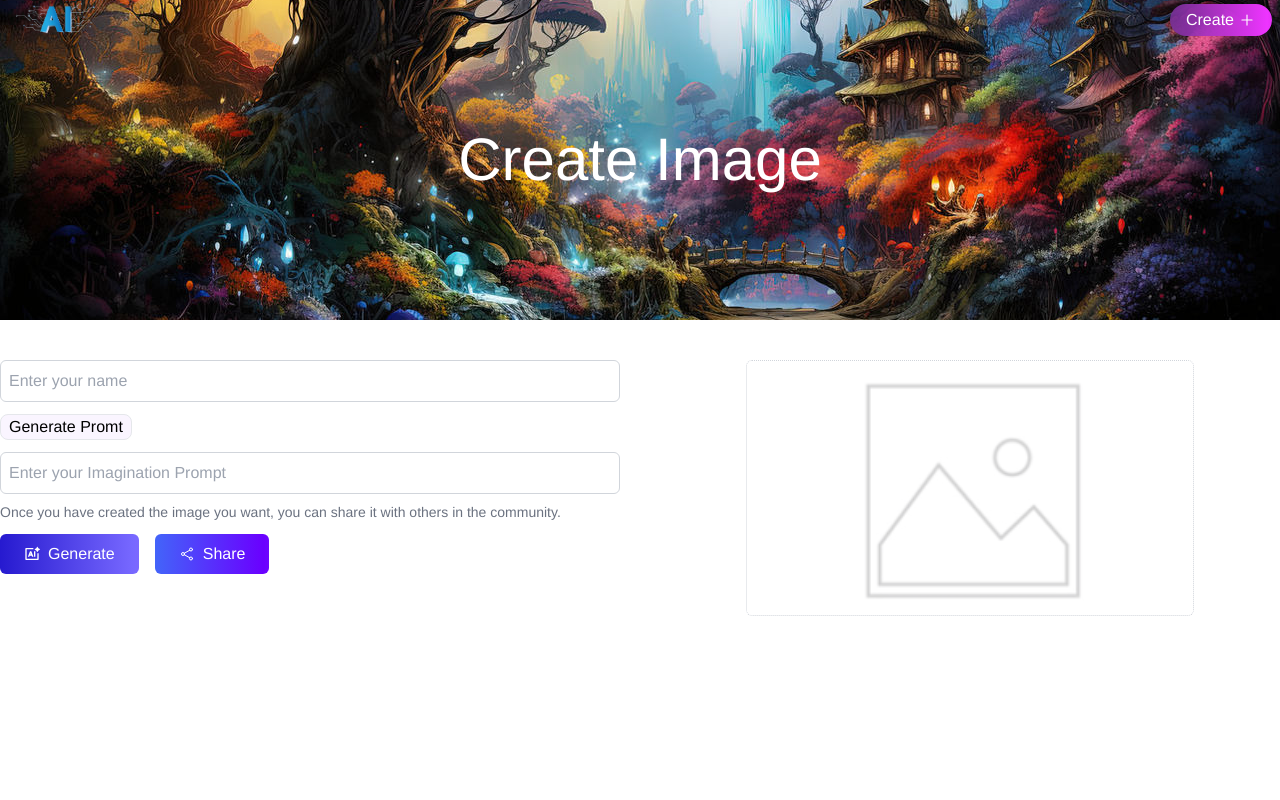
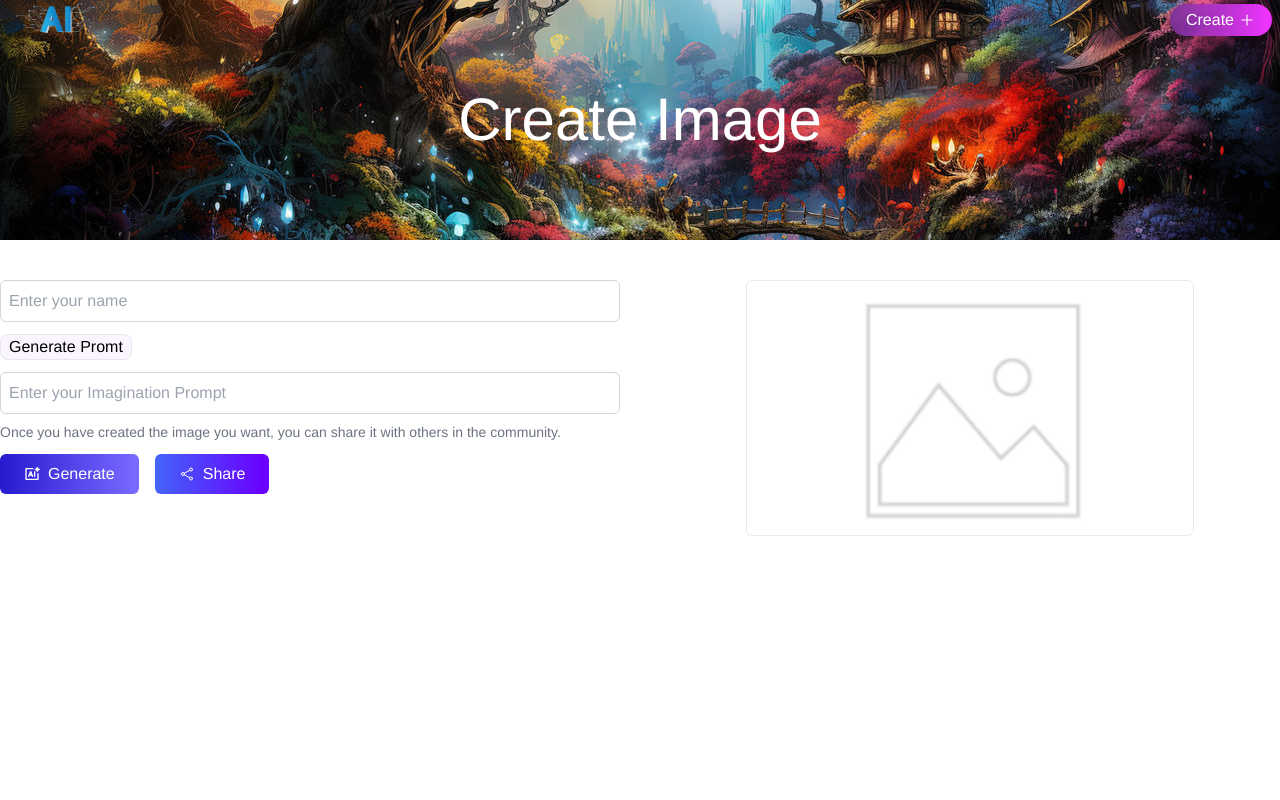
Before and after one commit to emon50666/Mars-Ai, a React (Vite) app: page /generate-image in a window 1280 px wide. Shown: the top 800 px of the page. Built offline with nearby package versions, Linux system fonts and the light colour scheme.

Commit message:
solve error

```diff
--- a/src/components/PostBanner.jsx
+++ b/src/components/PostBanner.jsx
@@ -4,7 +4,7 @@ import horror from '../assets/image/horror.png';
 const PostBanner = () => {
     return (
         <div
-            className="  w-full min-h-44 lg:min-h-80 object-cover bg-cover  bg-center justify-center flex items-center"
+            className="  w-full min-h-44 lg:min-h-60 object-cover bg-cover  bg-center justify-center flex items-center"
             style={{
                 backgroundImage: `url(${horror})`,
             }}
--- a/src/pages/CreatePost.jsx
+++ b/src/pages/CreatePost.jsx
@@ -88,7 +88,7 @@ const CreatePost = () => {
         </form>
 
 
-        {/* Right Section: Image Preview and Buttons */}
+        {/* Right Section: Image Preview and Button */}
         <div className="flex flex-col items-center gap-6 w-full md:w-1/2">
           {/* Image Preview */}
           <div className="relative border border-dotted border-gray-300 rounded-md w-full max-w-md h-64 flex items-center justify-center">
```
